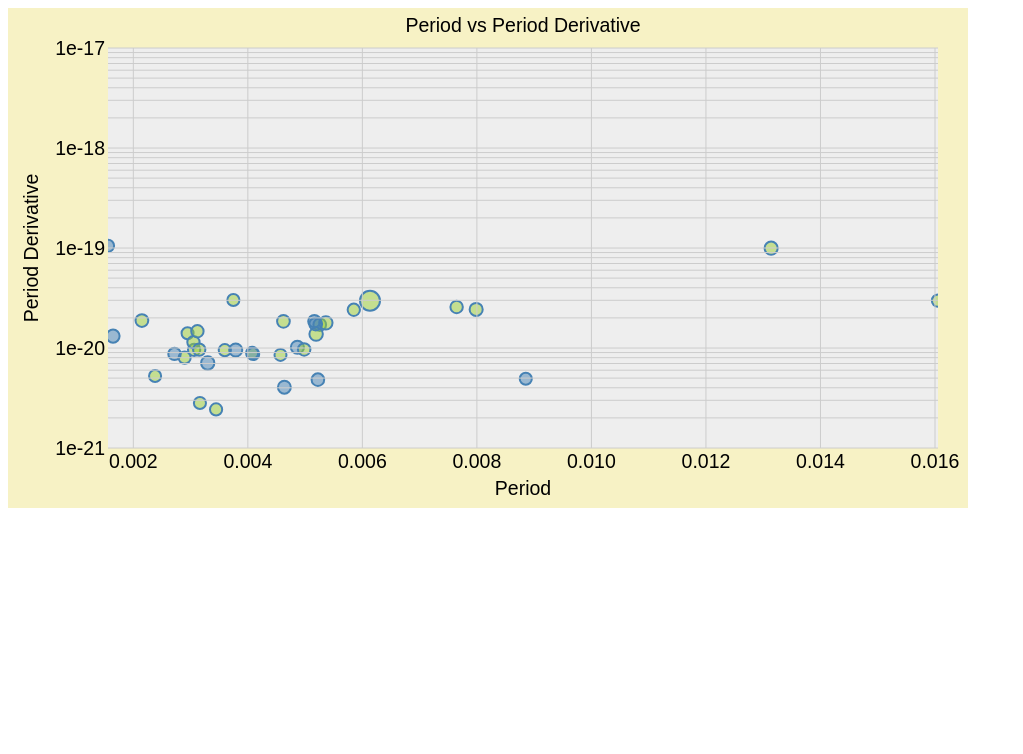
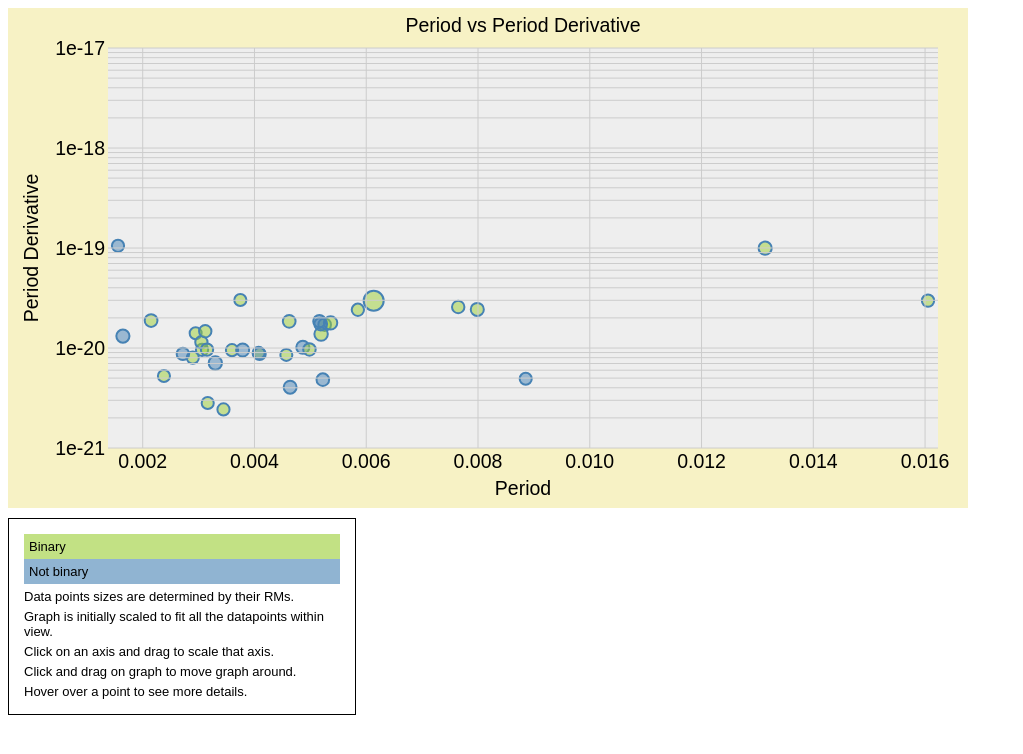
Before and after one commit to Jaacky/GSOC-NANOGrav, a plain HTML site: page index.html in a window 1280 px wide. Shown: the whole page, without its empty margins (0-1023 px from the left). Drawn offline with nearby package versions, Linux system fonts and the light colour scheme.

Commit message:
Adding legend and a bit of padding on left and right of graph initially so that points at the beginning and end aren't cut in half

```diff
--- a/graph.js
+++ b/graph.js
@@ -74,7 +74,7 @@ Graph = function(elemid, options) {
   // x-scale
   this.x = d3.scale.linear()
       .domain([this.options.xmin, this.options.xmax])
-      .range([0, this.size.width]);
+      .range([10, this.size.width-10]);
 
   // drag x-axis logic
   this.downx = Math.NaN;
--- a/index.html
+++ b/index.html
@@ -9,6 +9,14 @@
     <style type="text/css">
       body { font: 13px sans-serif; }
       rect { fill: #fff; }
+      p { margin: 0; }
+      #legend { margin-top: 10px; width: 25%; border: 1px solid black; padding: 15px;}
+      .legendDescription { margin-top: 5px; }
+      .legendItem { width: 100%; }
+      .legendItem p { padding: 5px 0px 5px 5px; }
+      #binary { background-color: rgba(154, 205, 50, 0.6); }
+      #not_binary {background-color: rgba(70, 130, 180, 0.6); }
+
       ul {
         list-style-type: none;
         margin: 0.5em 0em 0.5em 0em;
@@ -52,6 +60,15 @@
   </head>
   <body>
     <div id="chart1" class="chart"></div>
+    <div id="legend">
+      <div class="legendItem" id="binary"><p>Binary</p></div>
+      <div class="legendItem" id="not_binary"><p>Not binary</p></div>
+      <p class="legendDescription">Data points sizes are determined by their RMs.</p>
+      <p class="legendDescription">Graph is initially scaled to fit all the datapoints within view.</p>
+      <p class="legendDescription">Click on an axis and drag to scale that axis.</p>
+      <p class="legendDescription">Click and drag on graph to move graph around.</p>
+      <p class="legendDescription">Hover over a point to see more details.</p>
+    </div>
     <script type="text/javascript">
       graph = new Graph("chart1", {
           "xmax": 60, "xmin": 0,
```
